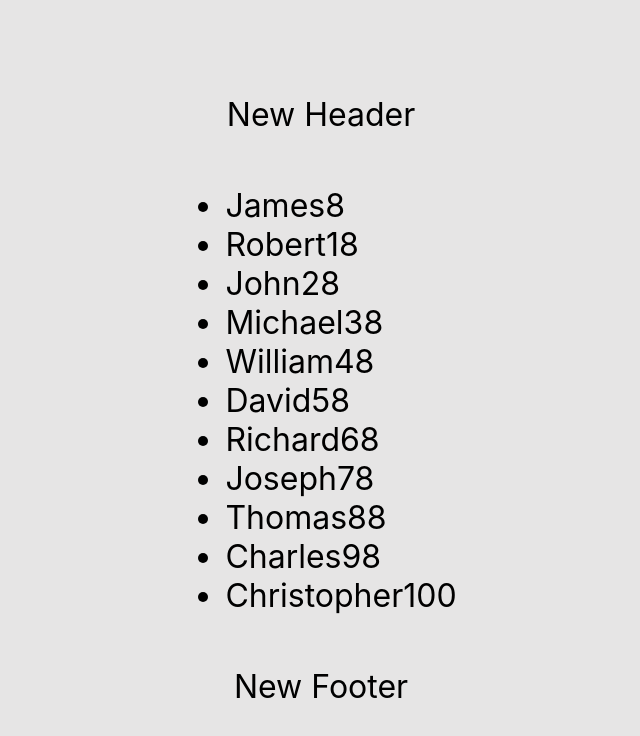
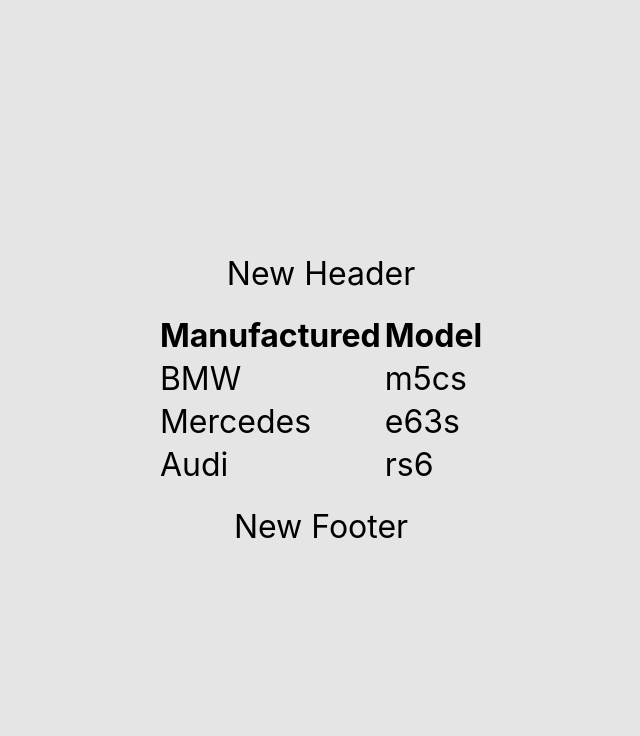
Before and after one commit to VanoKi/micro-tasks, a React app: page / in a window 1280 px wide. Shown: the top 736 px of the page, without its empty margins (319-959 px from the left). Built offline with nearby package versions, Linux system fonts and the light colour scheme; the HTML template or start-up script is replaced by a standard one.

Commit message:
feat: add a table instead students

```diff
--- a/src/site/NewComponent.tsx
+++ b/src/site/NewComponent.tsx
@@ -8,20 +8,27 @@
     age: number
 }
 
-export const NewComponent = ({students}: NewComponentType) => {
-    // debugger
+export const NewComponent = () => {
+    const topCars = [
+        {manufacturer:'BMW', model:'m5cs'},
+        {manufacturer:'Mercedes', model:'e63s'},
+        {manufacturer:'Audi', model:'rs6'}
+    ]
     return (
-        <ul>
-            {students.map(
-                (objectFromStudentArray, index) => {
-                    return (
-                        <li key={objectFromStudentArray.id}>
-                            <span>{objectFromStudentArray.name}</span>
-                            <span>{objectFromStudentArray.age}</span>
-                        </li>
-                    )
-                }
-            )}
-        </ul>
+        <table>
+            <tr>
+                <th>Manufactured</th>
+                <th>Model</th>
+            </tr>
+            {topCars.map( car => {
+                return(
+                    <tr>
+                        <td>{car.manufacturer}</td>
+                        <td>{car.model}</td>
+                    </tr>
+                )
+            })}
+
+        </table>
     )
 }
```
